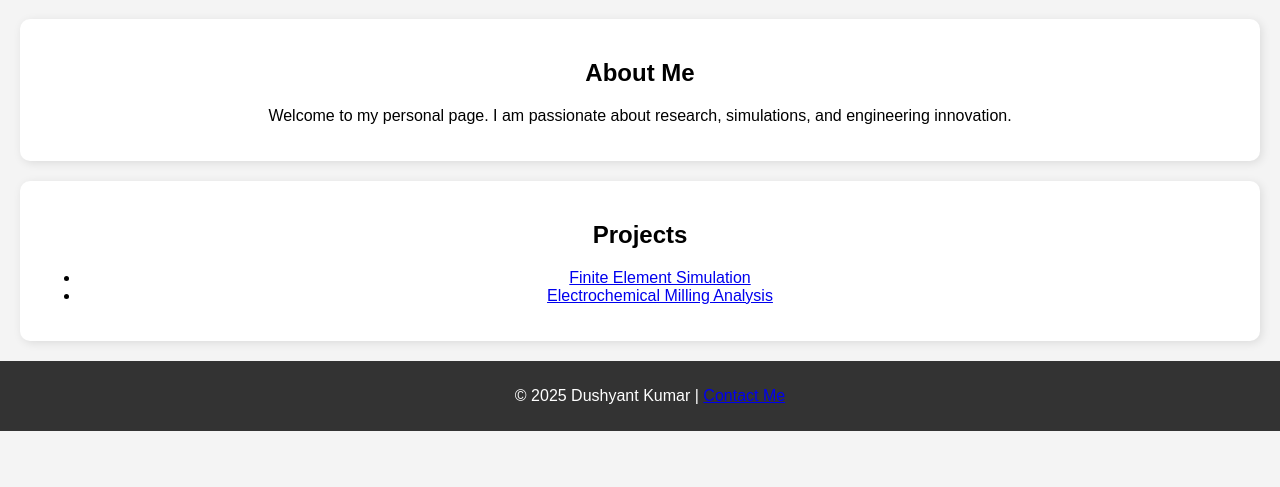
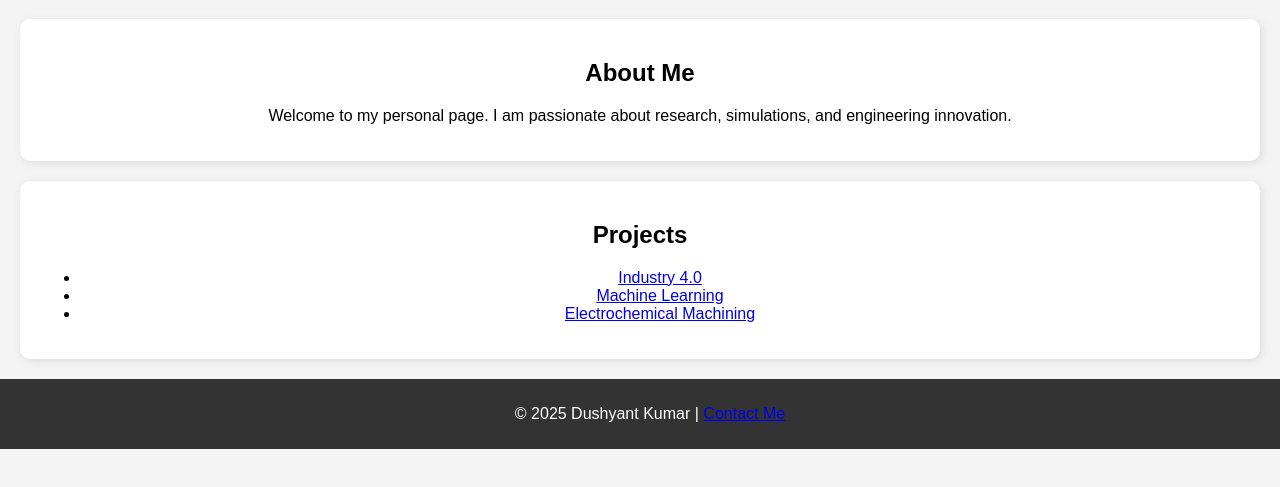
Before and after one commit to dushyantmt01iit/About, a plain HTML site: page index.html in a window 1280 px wide. Shown: the part 209-696 px from the top of the page. Drawn offline with Linux system fonts and the light colour scheme.

Commit message:
Update index.html

```diff
--- a/index.html
+++ b/index.html
@@ -23,8 +23,9 @@
     <section>
         <h2>Projects</h2>
         <ul>
-            <li><a href="#">Finite Element Simulation</a></li>
-            <li><a href="#">Electrochemical Milling Analysis</a></li>
+            <li><a href="#">Industry 4.0</a></li>
+            <li><a href="#">Machine Learning</a></li>
+            <li><a href="#">Electrochemical Machining</a></li>
         </ul>
     </section>
 
```
